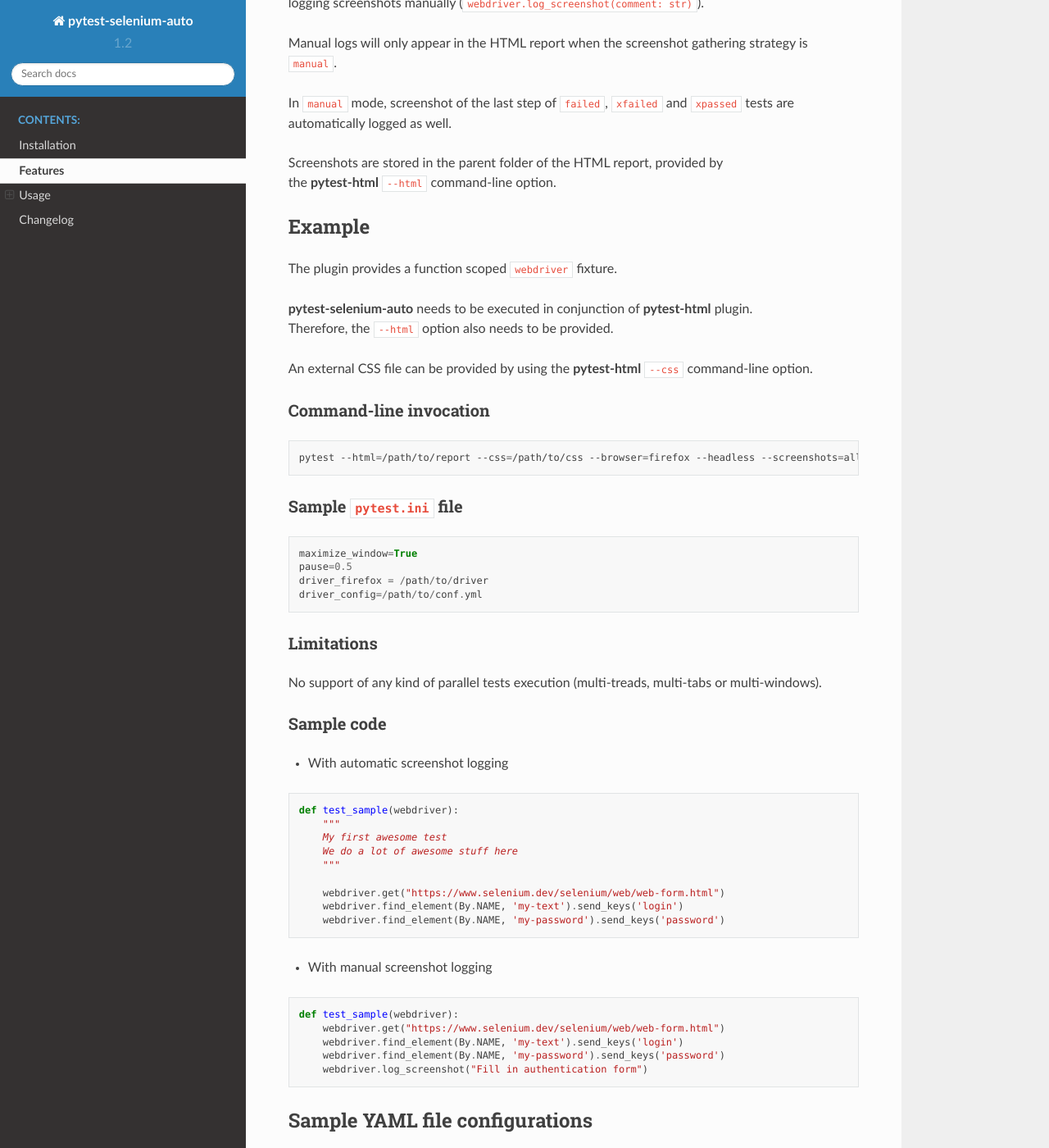
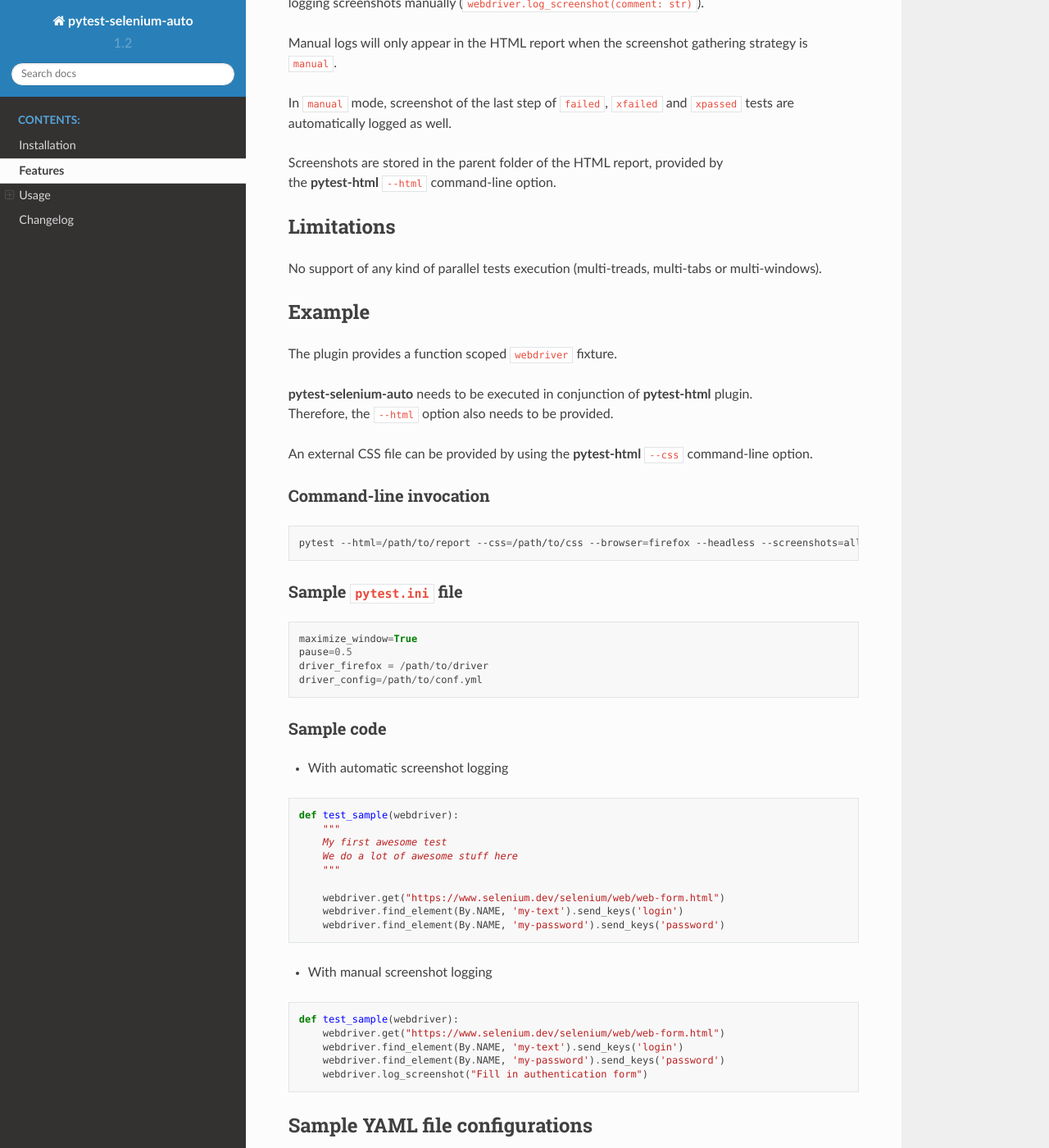
Before and after one commit to harmin-parra/pytest-selenium-auto, a Sphinx documentation site: the page built from docs/user_guide.rst, in a window 1280 px wide and 1400 px high, scrolled down 3627 px. Shown: the whole window at 82% size. Built offline with Sphinx 7.4.7 and the Read the Docs theme 2.0.0, drawn with Linux system fonts in a browser that asks for light colours; some of the changed lines change nothing that is shown.

Commit message:
update docs

```diff
--- a/docs/user_guide.rst
+++ b/docs/user_guide.rst
@@ -181,6 +181,13 @@
 | Screenshots are stored in the parent folder of the HTML report, provided by
 | the **pytest-html** ``--html`` command-line option.
 
+
+Limitations
+===========
+
+No support of any kind of parallel tests execution (multi-treads, multi-tabs or multi-windows).
+
+
 Example
 =======
 
@@ -208,13 +215,6 @@
   pause=0.5
   driver_firefox = /path/to/driver
   driver_config=/path/to/conf.yml
-
-
-Limitations
------------
-
-No support of any kind of parallel tests execution (multi-treads, multi-tabs or multi-windows).
-
 
 Sample code
 -----------
```
